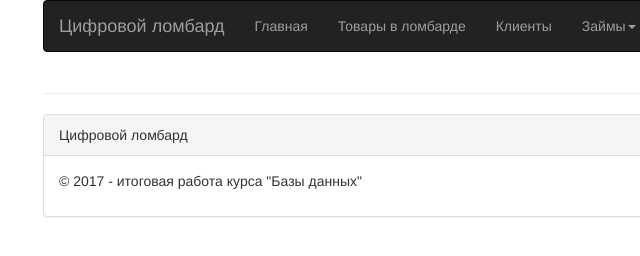
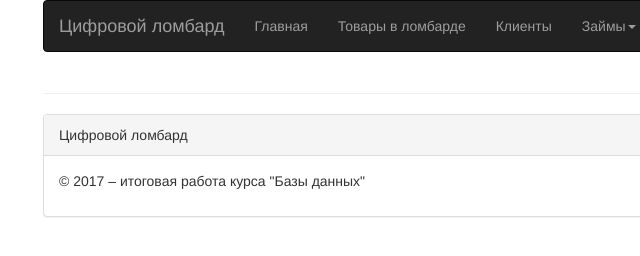
Before and after one commit to meamuri/db_exam, a plain HTML site: page index.html in a window 1280 px wide. Shown: the full height of the page, 27-667 px from the left. Drawn offline with nearby package versions, Linux system fonts and the light colour scheme.

Commit message:
ndashes were added into footer

```diff
--- a/index.html
+++ b/index.html
@@ -74,7 +74,7 @@
             Цифровой ломбард
         </div>
         <div class="panel-body">
-            <p>&copy; 2017 - итоговая работа курса "Базы данных"</p>
+            <p>&copy; 2017 &ndash; итоговая работа курса "Базы данных"</p>
         </div>
     </div>
 </div></div></div>
```
Also changed, not shown: add_borrowing.html (+1 -1 lines), clients.html (+1 -1 lines), debtors.html (+1 -1 lines), items.html (+1 -1 lines), sort_debtors.html (+1 -1 lines).
